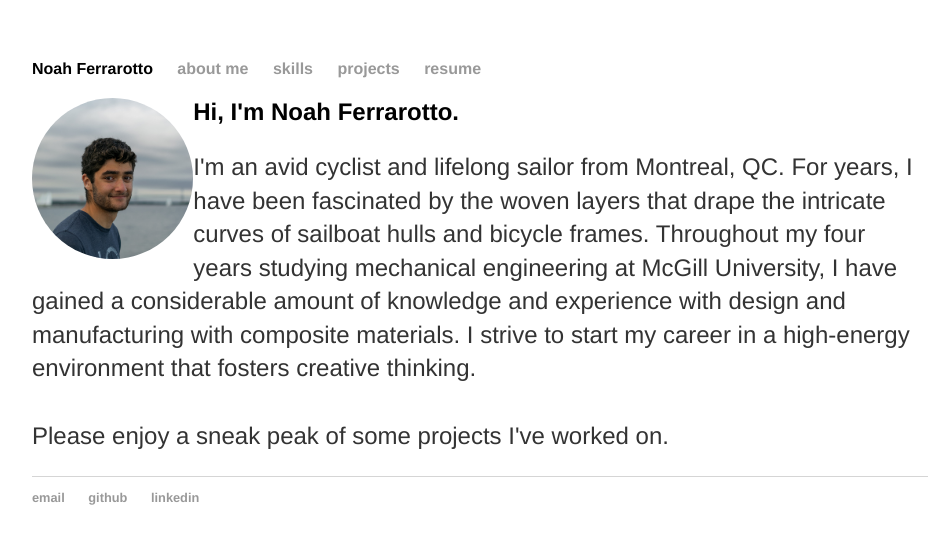
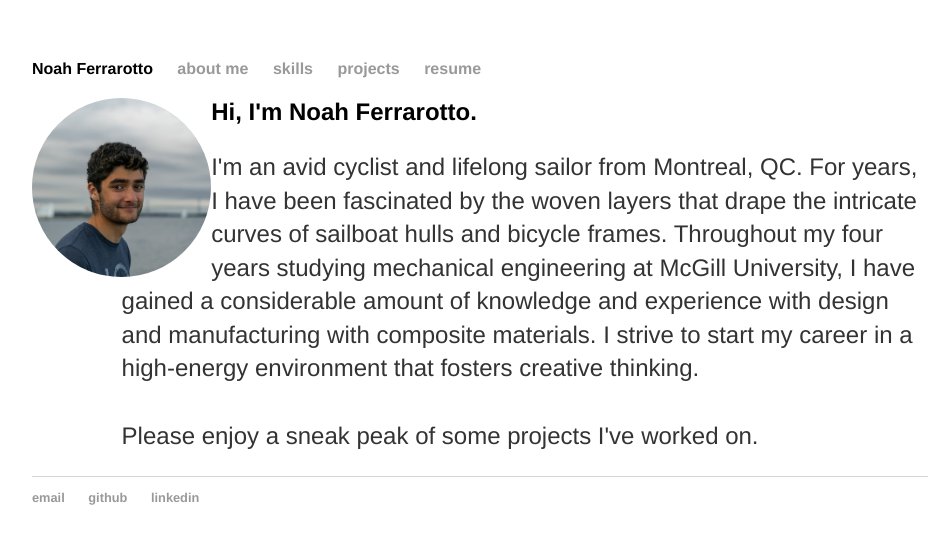
Before and after one commit to noahfer/noahfer.github.io, a Jekyll site: the page built from about/index.md, in a window 1280 px wide. Shown: the top 544 px of the page, without its empty margins (160-1107 px from the left). Built offline with Jekyll 4.4.1, drawn with Linux system fonts in a browser that asks for light colours.

Commit message:
Update index.md

```diff
--- a/about/index.md
+++ b/about/index.md
@@ -4,13 +4,13 @@ title: about me
 ---
 
 <div>
-	<div style="padding-right: 10%">
-		<img src="profile.jpg" alt="profile" style="float:left;width:20%; border-radius: 50%">
+	<img src="profile.jpg" alt="profile" style="float:left;width:20%; border-radius: 50%">
+	<div style="padding-left: 10%">
+		<h2>Hi, I'm Noah Ferrarotto.</h2>
+		<p>
+			I'm an avid cyclist and lifelong sailor from Montreal, QC. For years, I have been fascinated by the woven layers that drape the intricate curves of sailboat hulls and bicycle frames. Throughout my four years studying mechanical engineering at McGill University, I have gained a considerable amount of knowledge and experience with design and manufacturing with composite materials. I strive to start my career in a high-energy environment that fosters creative thinking.
+		<br><br>
+			Please enjoy a sneak peak of some projects I've worked on.
+		</p>
 	</div>
-	<h2>Hi, I'm Noah Ferrarotto.</h2>
-	<p>
-		I'm an avid cyclist and lifelong sailor from Montreal, QC. For years, I have been fascinated by the woven layers that drape the intricate curves of sailboat hulls and bicycle frames. Throughout my four years studying mechanical engineering at McGill University, I have gained a considerable amount of knowledge and experience with design and manufacturing with composite materials. I strive to start my career in a high-energy environment that fosters creative thinking.
-	<br><br>
-		Please enjoy a sneak peak of some projects I've worked on.
-	</p>
 </div>
```
